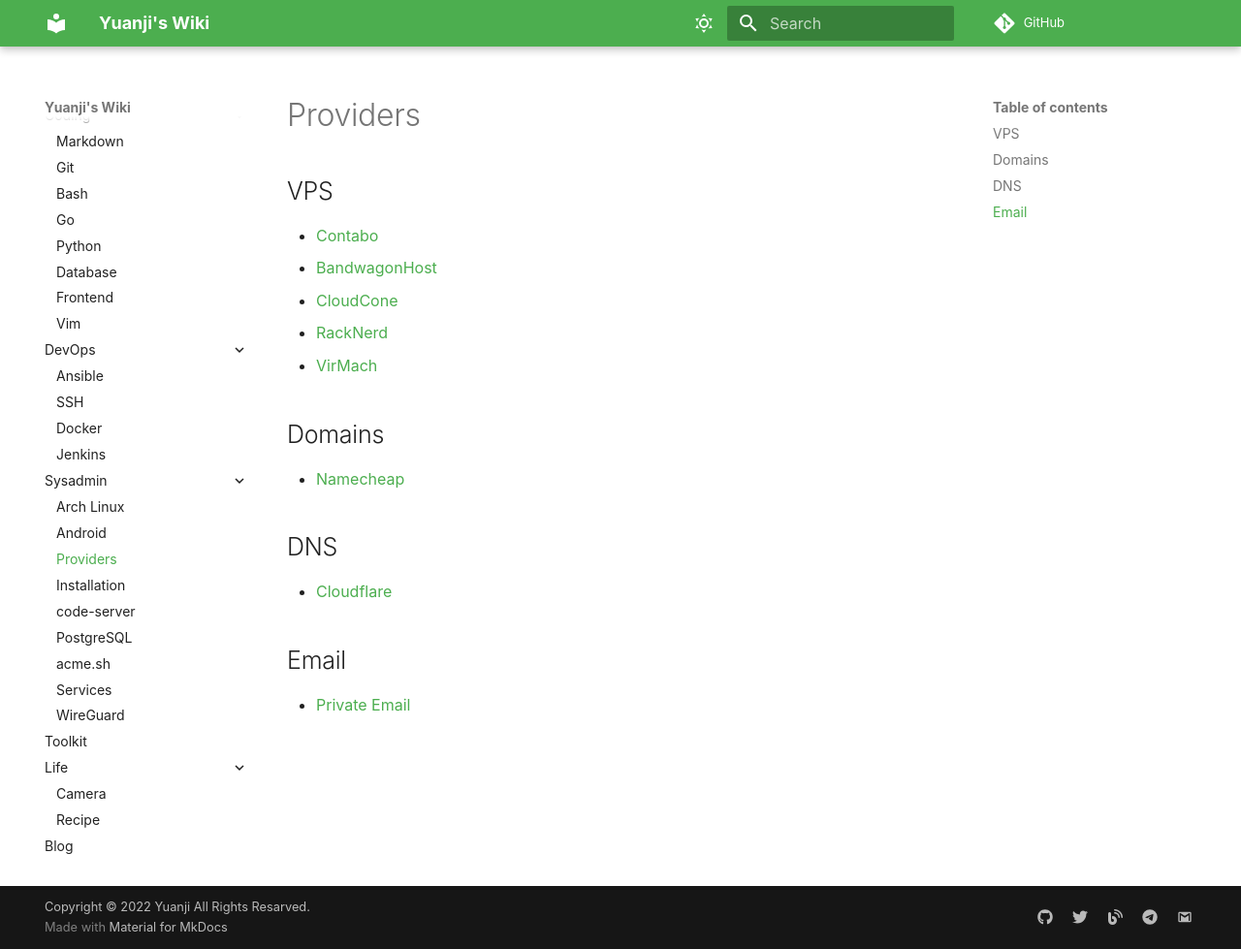
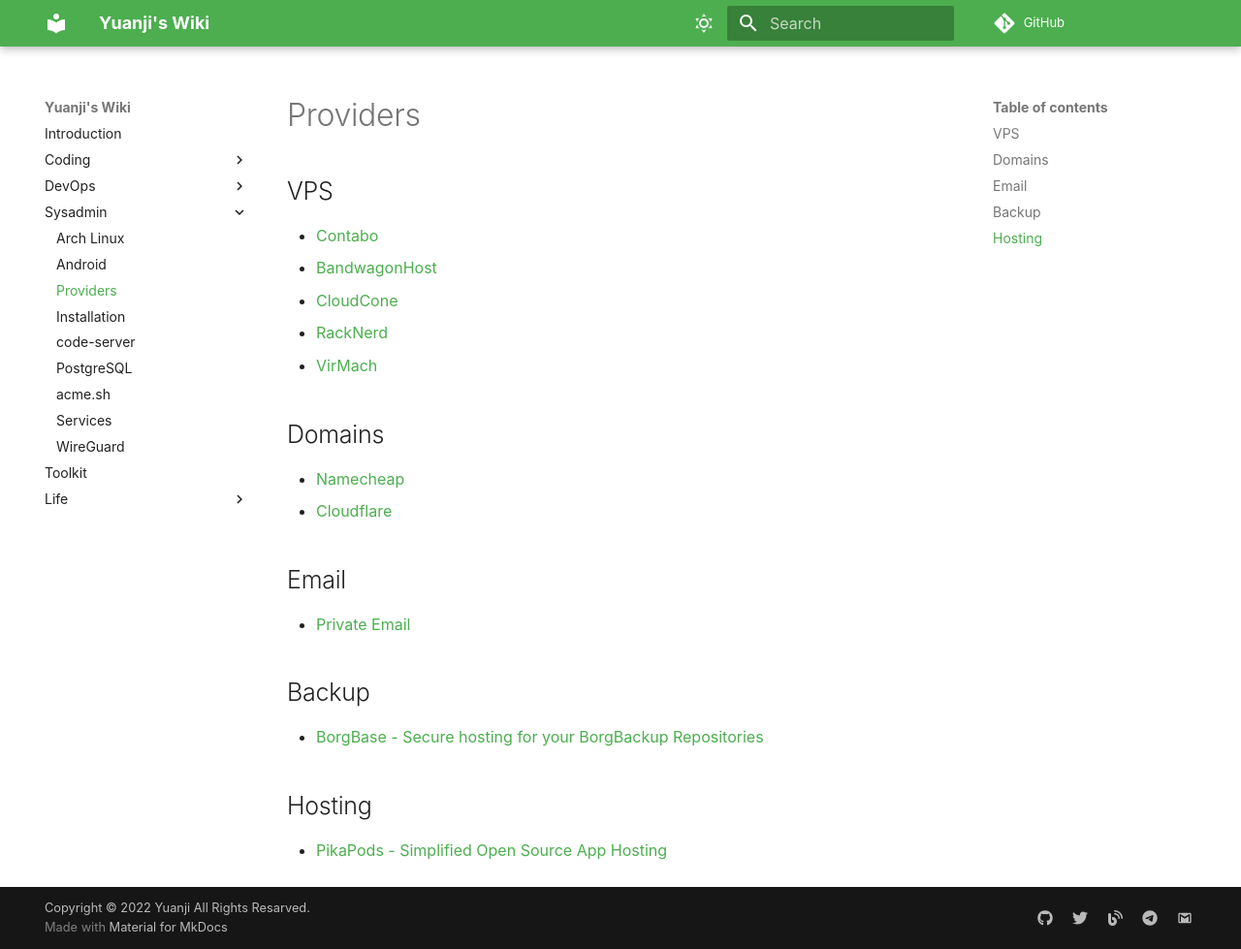
Before and after one commit to yuanji-dev/wiki, an MkDocs documentation site: the page built from docs/sysadmin/providers.md, in a window 1280 px wide and 979 px high. Shown: the whole window at 97% size. Built offline with MkDocs 1.6.1 and Material for MkDocs 9.7.7, drawn with Linux system fonts in a browser that asks for light colours; some web fonts are replaced; comment, search, counter and statistics services are not loaded.

Commit message:
feat: add more content

```diff
--- a/docs/sysadmin/providers.md
+++ b/docs/sysadmin/providers.md
@@ -11,11 +11,16 @@
 ## Domains
 
 - [Namecheap](https://www.namecheap.com/)
-
-## DNS
-
 - [Cloudflare](https://www.cloudflare.com/)
 
 ## Email
 
 - [Private Email](https://privateemail.com/)
+
+## Backup
+
+- [BorgBase - Secure hosting for your BorgBackup Repositories](https://www.borgbase.com/)
+
+## Hosting
+
+- [PikaPods - Simplified Open Source App Hosting](https://www.pikapods.com/)
--- a/mkdocs.yml
+++ b/mkdocs.yml
@@ -14,6 +14,7 @@
       - coding/database.md
       - coding/frontend.md
       - coding/vim.md
+      - coding/interview.md
   - DevOps:
       - devops/ansible.md
       - devops/ssh.md
@@ -32,8 +33,8 @@
   - Toolkit: toolkit.md
   - Life:
       - life/camera.md
+      - life/english.md
       - life/recipe.md
-  - Blog: https://blog.gimo.me
 extra:
   social:
     - icon: fontawesome/brands/github
@@ -59,7 +60,7 @@
     - navigation.indexes
     - navigation.instant
     #- navigation.sections
-    - navigation.expand
+    #- navigation.expand
     #- navigation.tabs
     #- navigation.tabs.sticky
     - navigation.top
```
Also changed, not shown: docs/coding/interview.md (added, +7 -0 lines), docs/life/english.md (added, +9 -0 lines), docs/sysadmin/archlinux.md (+1 -1 lines).
